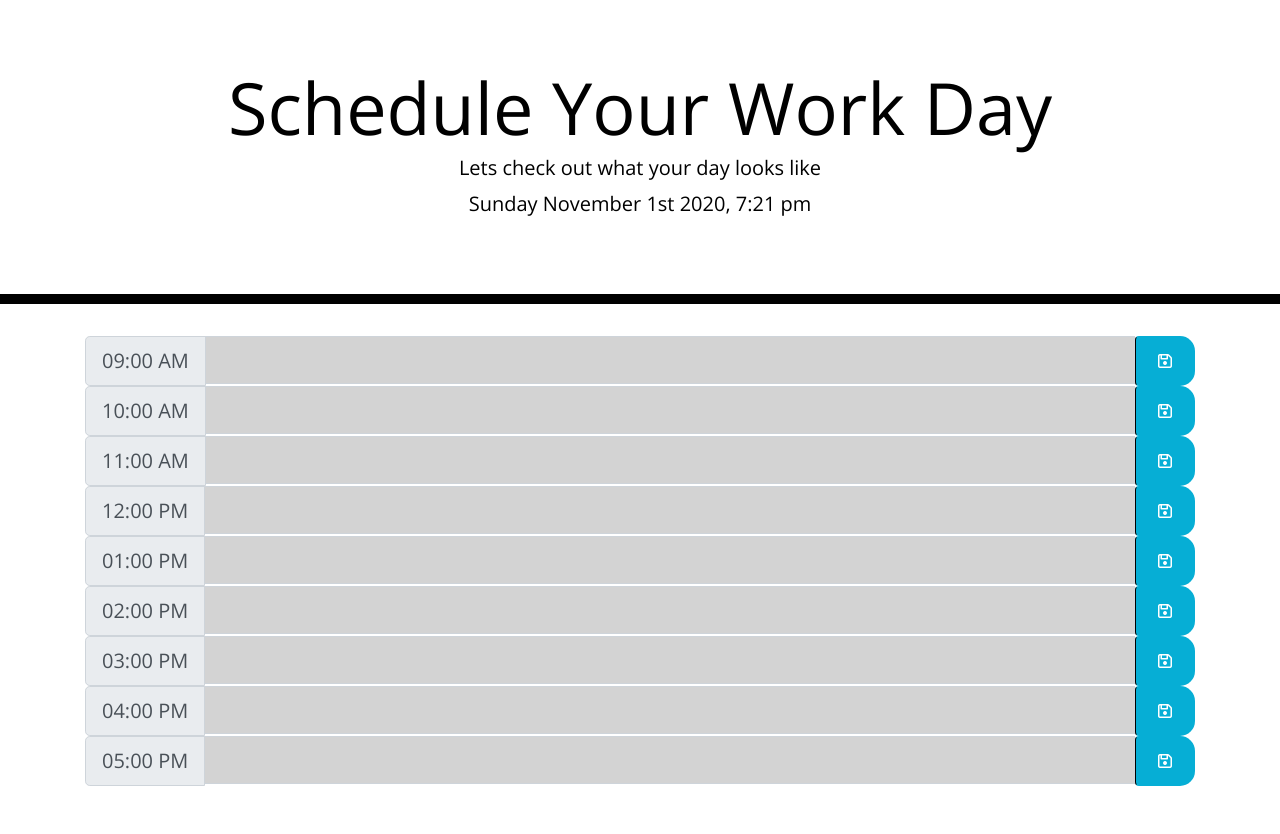
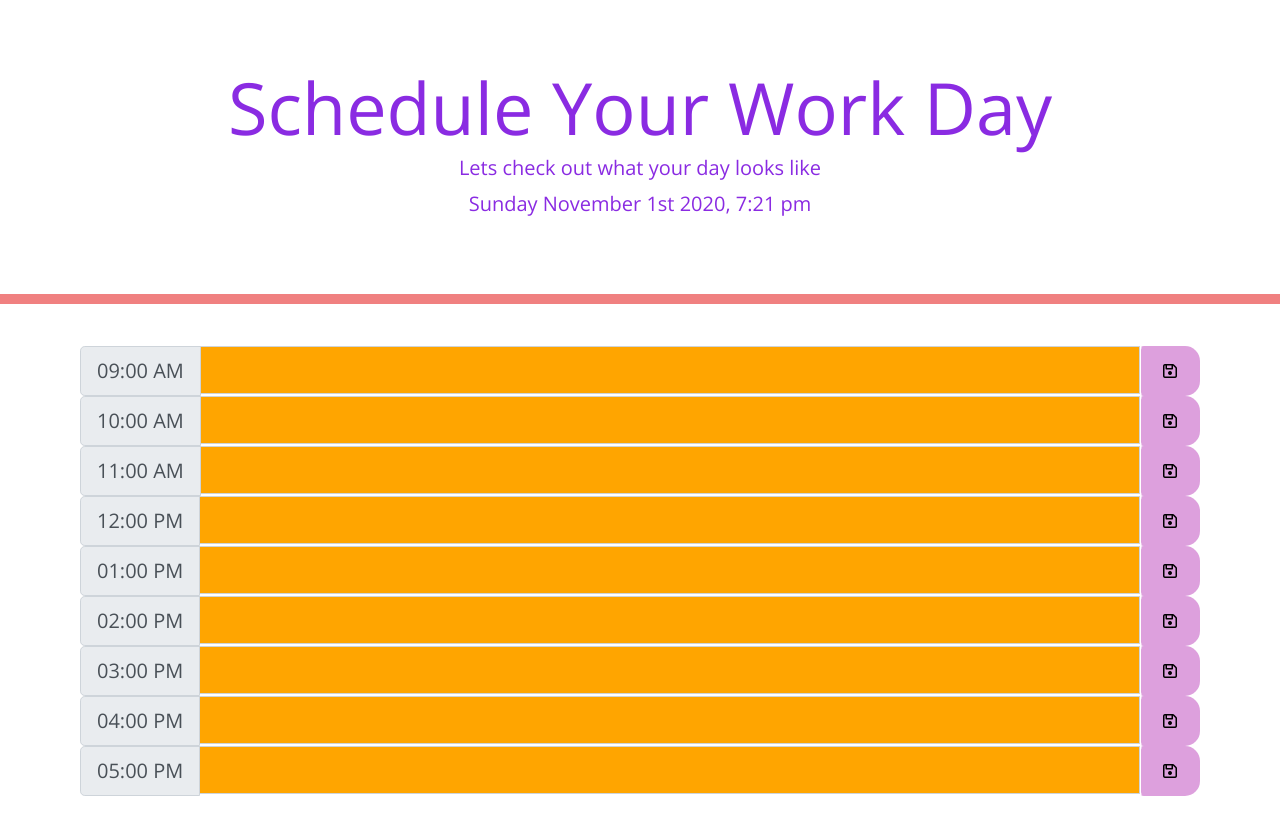
Before and after one commit to Nicksal91/Put-it-on-the-calendar-, a plain HTML site: page index.html in a window 1280 px wide. Drawn offline with nearby package versions, Linux system fonts and the light colour scheme.

Commit message:
third commit

```diff
--- a/stylesheet.css
+++ b/stylesheet.css
@@ -17,9 +17,9 @@ body {
   .jumbotron {
     text-align: center;
     background-color: transparent;
-    color: black;
+    color: blueviolet;
     border-radius: 0;
-    border-bottom: 10px solid black;
+    border-bottom: 10px solid lightcoral;
   }
   /* Description */
   .description{
@@ -38,32 +38,32 @@ body {
   }
   /* Hour */
   .hour {
-    background-color: orangered;
+    background-color: black;
     color: #000000;
     border-top: 1px dashed #000000;
   }
   /* Past time */
   .past {
-    background-color: #d3d3d3;
-    color: white;
+    background-color: orange;
+    color: burlywood;
   }
   /* Present time */
   .present {
-    background-color: #ff6961;
-    color: white;
+    background-color: #77dd77;
+    color: burlywood;
   }
   /* Future time */
   .future {
-    background-color: #77dd77;
-    color: white;
+    background-color: lightblue;
+    color: burlywood;
   }
   /* Save Button */
   .saveBtn {
-    border-left: 1px solid black;
+    border-left: 1px solid white;
     border-top-right-radius: 15px;
     border-bottom-right-radius: 15px;
-    background-color: #06AED5;
-    color: white;
+    background-color: plum;
+    color: black;
   }
   /* Save Button hover */
   .saveBtn i:hover {
@@ -79,4 +79,5 @@ body {
 /* Container */
   .container {
     margin-bottom: 10%;
+    padding: 10px;
   }
```
